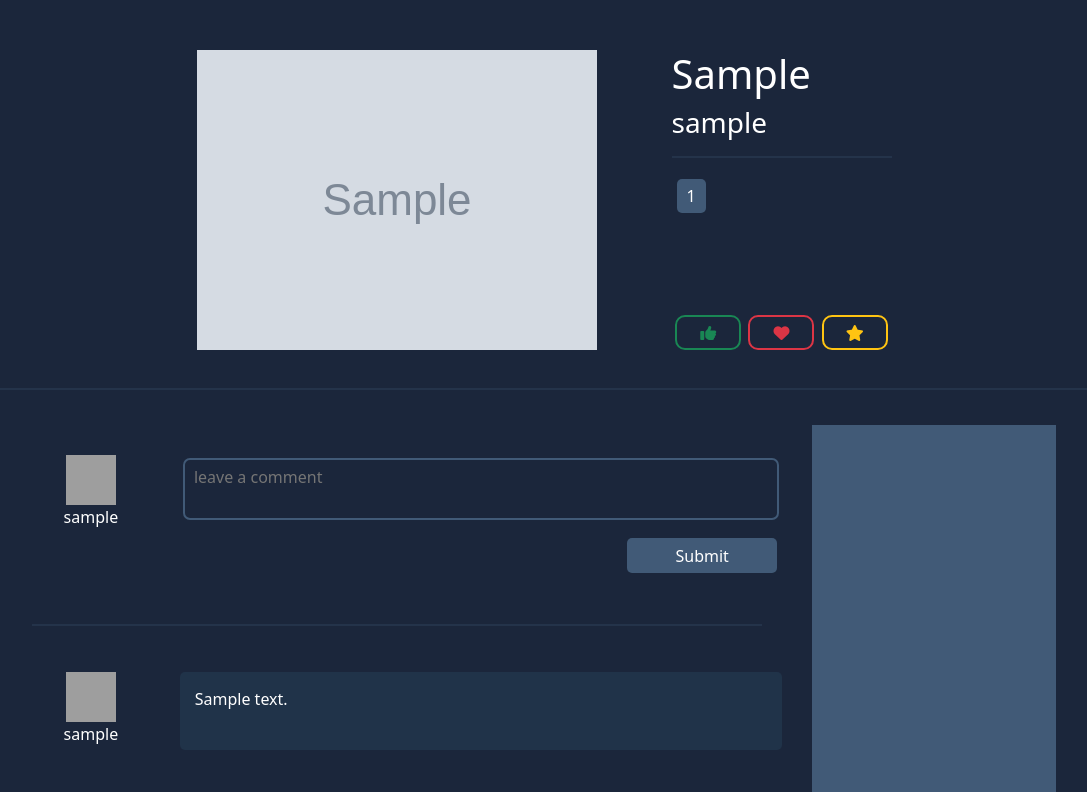
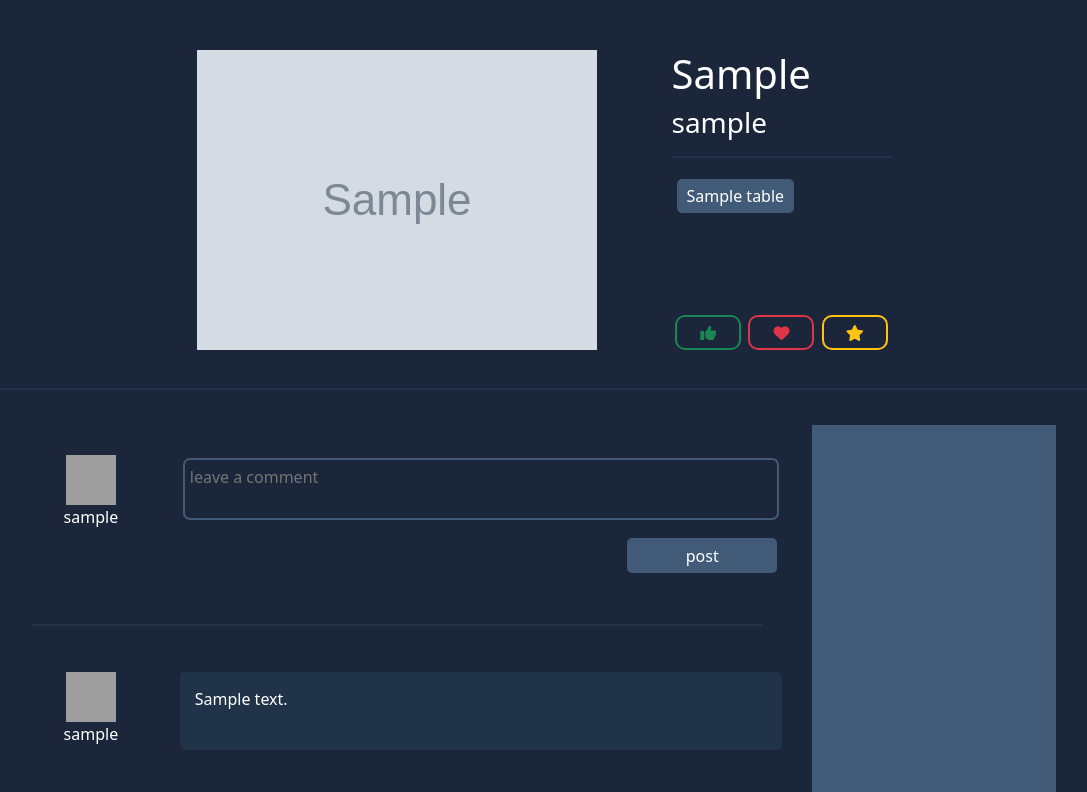
Before and after one commit to JRichm/artistlinq, a Flask app: page /post/1/ in a window 1280 px wide; the page is wider, and only the part inside the window is pictured. Shown: the part 97-889 px from the top of that part, without its empty margins (96-1183 px from the left). Run offline with Flask 3, Linux system fonts and the light colour scheme; the visitor is signed in with stand-in values (Sample User, id 1); tables that the repository leaves empty hold one stand-in row (values such as "Sample post"); grey boxes marked "Sample" are stand-in pictures; some libraries are stand-ins or nearby versions; grey boxes are pictures that could not be loaded.

Commit message:
posts show tag name instead of tag id

```diff
--- a/crud.py
+++ b/crud.py
@@ -117,8 +117,8 @@ def get_post_from_id(post_id):
     return Post.query.get(post_id)
 
 def get_tags_from_post_id(post_id):
-    tag_query = PostedTag.query.filter(PostedTag.post_id == post_id).all()
-    tag_list = [{'tag_id': tag.tag_id, 'post_id': tag.post_id} for tag in tag_query]
+    tag_query = db.session.query(Tag.tag_name).join(PostedTag).filter(PostedTag.post_id == post_id).all()
+    tag_list = [{'tag_name': tag.tag_name} for tag in tag_query]
     return tag_list
 
 def get_users_images(user_id):
--- a/forms.py
+++ b/forms.py
@@ -63,8 +63,8 @@ class RegistrationForm(FlaskForm):
 
 
 class CommentForm(FlaskForm):
-    comment = TextAreaField('Comment', validators=[DataRequired()], render_kw={"placeholder": " leave a comment"})
-    submit = SubmitField(validators=[DataRequired()])
+    comment = TextAreaField('Comment', validators=[DataRequired()], render_kw={"placeholder": "leave a comment"})
+    submit = SubmitField(validators=[DataRequired()], render_kw={"value": "post"})
 
     def post_comment(self, user_id, post_id):
         print('\n validating')
--- a/templates/index.html
+++ b/templates/index.html
@@ -14,7 +14,7 @@
                 {% for slide in range(3) %}
                 <div class="mySlides">
                     <div class="numbertext">1 / 3</div>
-                    <img src=" {{ images[slide].url }} " style="width:100%">
+                    <a href="/post/{{ images[slide].id }}"><img src=" {{ images[slide].url }} " style="width:100%"></a>
                     <div class="text">Caption Text</div>
                 </div>
                 {% endfor %}
--- a/templates/post.html
+++ b/templates/post.html
@@ -21,7 +21,7 @@
                 <hr>
                 <div id="tag-list-box" class="tag-list-box">
                     {% for tag in post_tags %}
-                        <p class="added-tag">{{ tag['tag_id'] }}</p>
+                        <p class="added-tag">{{ tag['tag_name'] }}</p>
                     {% endfor %}
                 </div>
             </div>
```
